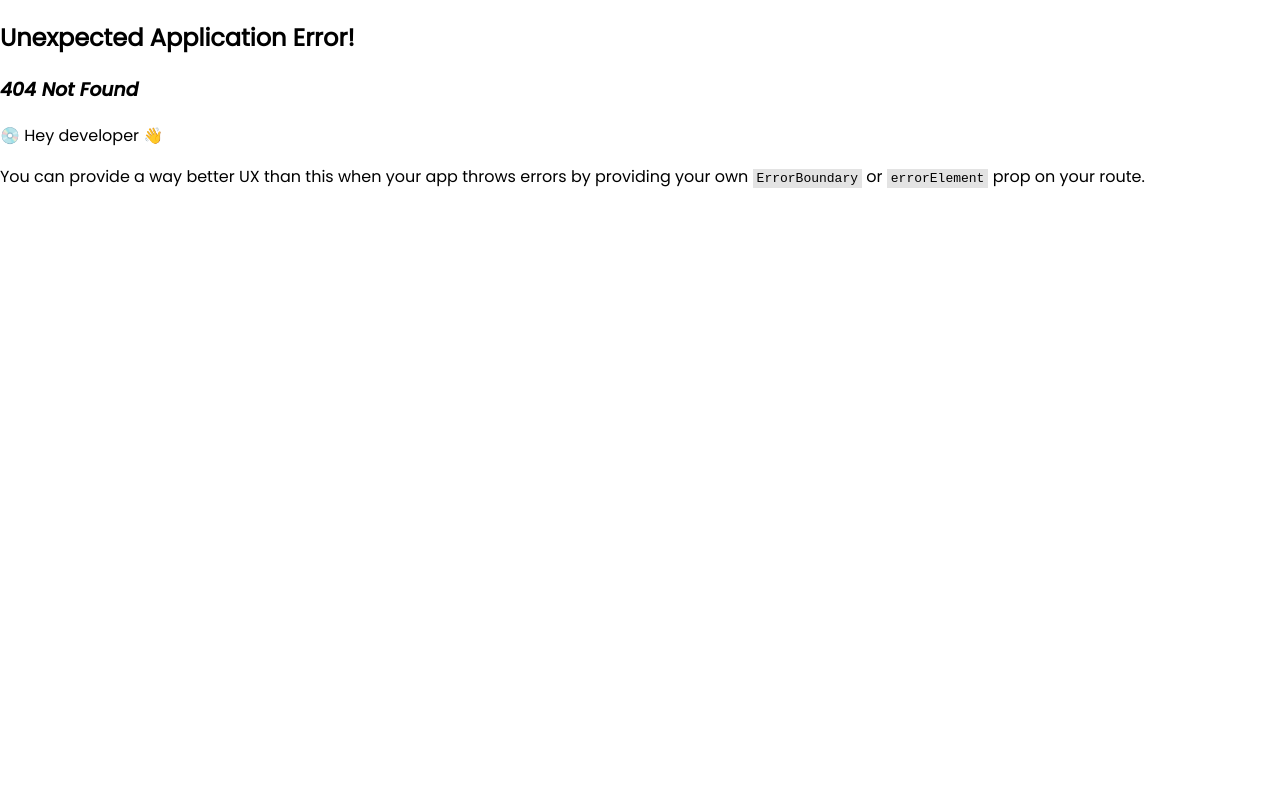
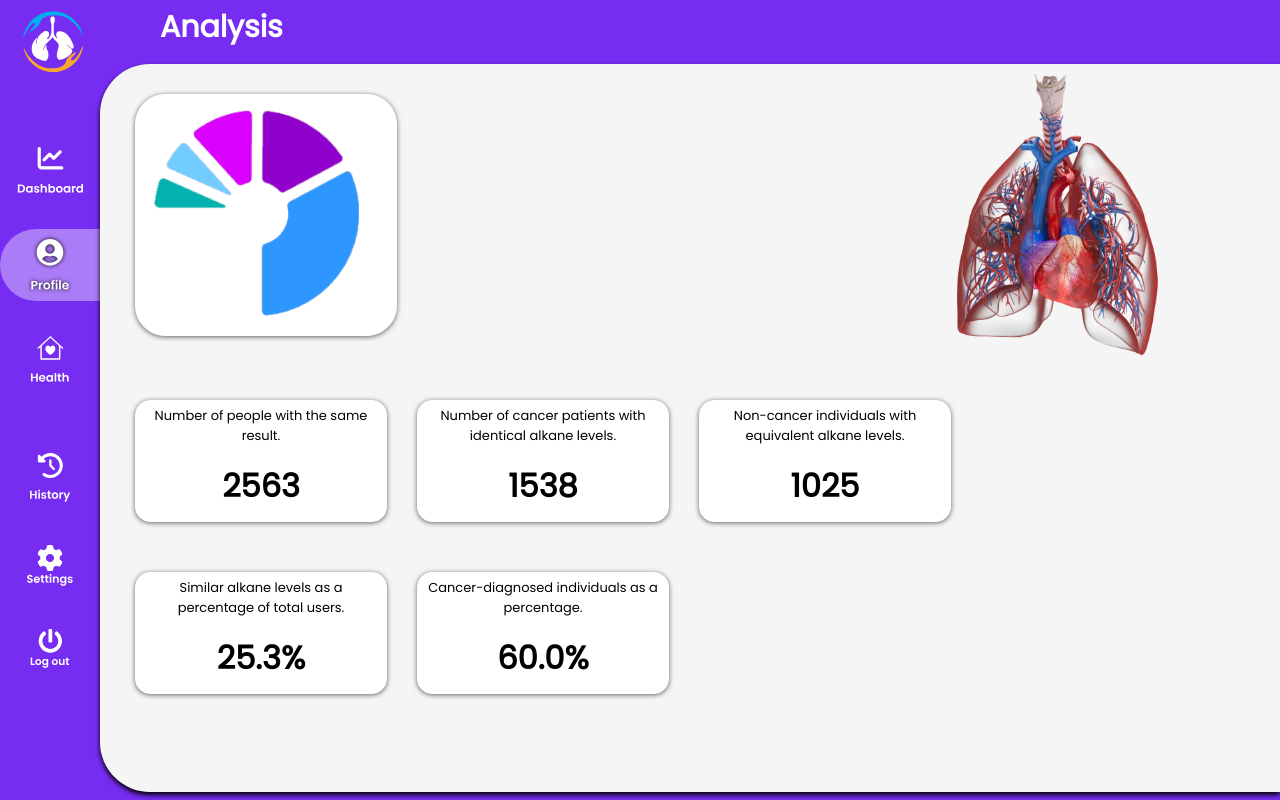
Before and after one commit to AjDep/Early_Lung_Cancer_Detection_System, a React (Vite) app in the folder UI/Hope-Finder/: page /analysis in a window 1280 px wide. Before the commit this address had no page. Built offline with nearby package versions, Linux system fonts and the light colour scheme.

Commit message:
Update navbar
Remove homepage and cerate fully functional navbar.

```diff
--- a/UI/Hope-Finder/src/App.css
+++ b/UI/Hope-Finder/src/App.css
@@ -1,5 +1,46 @@
 .App{
+  margin: 0;
+  padding: 0;
   height: 100vh;
   background-color: #772CF2;
   font-family:'poppins' ;
+  display: grid;
+  grid-template-columns: 1fr 15fr;
 }
+.content{
+  background-color: #f5f5f5;
+  padding-left: 5px;
+  margin-top: 15px;
+  height: 91vh;
+  border-radius: 50px 0px 0px 50px;
+  box-shadow: 0px 3px 5px 0px rgb(0, 0, 0);
+}
+.logo{
+  height: 80px;
+  width: 80px;
+}
+
+.navbar{
+  display: flex;
+  flex-direction: column;
+  padding: 0px;
+  margin: 0px;
+  gap: 50px;
+  align-items: center;
+}
+
+.mid{
+  display: flex;
+  flex-direction: column;
+  align-items: center;
+  text-align: center;
+  gap: 25px;
+}
+
+.bottem{
+  display: flex;
+  flex-direction: column;
+  align-items: center;
+  text-align: center;
+  gap: 25px;
+}
--- a/UI/Hope-Finder/src/App.jsx
+++ b/UI/Hope-Finder/src/App.jsx
@@ -1,13 +1,35 @@
 import { useState } from 'react'
 import './App.css';
-import Analysis from './Pages/Analysis/analysis';
-import Homepage from './Pages/Home/homepage';
+import { Outlet } from 'react-router-dom';
+import Navbar from './components/Navbar/navbar';
+import TestLogo from './assets/TestLogo.svg';
 
 
 function App() {
   return (
     <div className="App">
-      <Homepage/>
+
+      {/* ---------------------- Navbar -----------------------------*/}
+      <div className='navbar'>
+        <div >
+          <img src={TestLogo} alt="Logo" className='logo'/>
+        </div>
+
+        <div className='mid'>
+          <Navbar route="Dashboard"/>
+          <Navbar route="Analysis"/>
+          <Navbar route="Health"/>
+        </div>
+
+        <div className='bottem'>
+          <Navbar route="History"/>
+          <Navbar route="Setting"/>
+          <Navbar route="LogOut"/>
+        </div>
+    {/* -------------------------------------------------------*/}
+
+      </div>
+      <Outlet/>
     </div>
 
   );
--- a/UI/Hope-Finder/src/Pages/Analysis/analysis.jsx
+++ b/UI/Hope-Finder/src/Pages/Analysis/analysis.jsx
@@ -19,8 +19,7 @@ function Analysis(){
 
     <div>
       <Header name="Analysis"/>
-
-      <div className={style.content}>
+      <div className="content">
         <div className={style.top_container}>
           <Pie_chart/>
           <img src={lung} alt=""  className={style.lung}/>
--- a/UI/Hope-Finder/src/Pages/Analysis/anlysis.module.css
+++ b/UI/Hope-Finder/src/Pages/Analysis/anlysis.module.css
@@ -1,11 +1,4 @@
-.content{
-    background-color: #f5f5f5;
-    padding-left: 5px;
-    margin-top: 15px;
-    height: 91vh;
-    border-radius: 50px 0px 0px 50px;
-    box-shadow: 0px 3px 5px 0px rgb(0, 0, 0);
-}
+
 .top_container{
     margin-top: 16px;
     margin-left: 30px;
--- /dev/null
+++ b/UI/Hope-Finder/src/Pages/Dashboard/dashboard.jsx
@@ -0,0 +1,15 @@
+import Header from './../../components/header/header';
+
+
+function Dashboard(){
+    return(
+    <div>
+      <Header name="Dashboard"/>
+      <div className="content">
+        <h1>adsasda</h1>
+      </div>
+    </div>
+    );
+}
+
+export default Dashboard;
--- a/UI/Hope-Finder/src/Pages/Home/homepage.jsx
+++ /dev/null
@@ -1,14 +0,0 @@
-import Navbar from "../../components/Navbar/navbar";
-import Analysis from "../Analysis/analysis";
-import style from './homepage.module.css';
-
-function Homepage(){
-    return(
-        <div className={style.box}>
-            <Navbar/>
-            <Analysis/>
-        </div>
-    );
-}
-
-export default Homepage
--- a/UI/Hope-Finder/src/Pages/Home/homepage.module.css
+++ /dev/null
@@ -1,4 +0,0 @@
-.box{
-    display: grid;
-    grid-template-columns: 1fr 15fr;
-}
--- a/UI/Hope-Finder/src/components/Navbar/navbar.jsx
+++ b/UI/Hope-Finder/src/components/Navbar/navbar.jsx
@@ -7,27 +7,87 @@ import History from './../../assets/Navbar_History_btn.svg';
 import Setting from './../../assets/Setting_Settings_Btn.svg';
 import LogOut from './../../assets/Navbar_Log-Out-icon.svg';
 import style from './navbar.module.css'
+import { NavLink } from 'react-router-dom';
 
-function Navbar(){
-    return(
-        <div className={style.navbar}>
-            <div className={style.top}>
-                <img src={TestLogo} alt="Logo" className={style.logo}/>
-            </div>
+function Navbar(props){
 
-            <div className={style.mid}>
-                <img src={Dashboard} alt="Dashboard" className={style.dashboard}/>
-                <img src={Profile} alt="Profile" className={style.profile}/>
-                <img src={Health} alt="Health" className={style.health}/>
-            </div>
+    if(props.route === "Dashboard"){
+        return(
+            <NavLink to={"/"}>
+                {(linkProps)=>{
+                    return(
+                        <div className={linkProps.isActive ? style.container_active :style.container}>
+                            <img src={Dashboard} alt="Dashboard" className={style.dashboard}/>
+                        </div>
+                    );
+                }}
+            </NavLink>
+        );
+    } else if(props.route === "Analysis"){
+        return(
+            <NavLink to={"/analysis"}>
+                {(linkProps)=>{
+                    return(
+                        <div className={linkProps.isActive ? style.container_active :style.container}>
+                             <img src={Profile} alt="Profile" className={style.profile}/>
+                        </div>
+                    );
+                }}
+            </NavLink>
+        );
+    } else if(props.route === "Health"){
+        return(
+            <NavLink to={"/health"}>
+                {(linkProps)=>{
+                    return(
+                        <div className={linkProps.isActive ? style.container_active :style.container}>
+                             <img src={Health} alt="Health" className={style.health}/>
+                        </div>
+                    );
+                }}
+            </NavLink>
+        );
+    }
 
-            <div className={style.bottem}>
-                <img src={History} alt="History" className={style.history}/>
-                <img src={Setting} alt="Settings" className={style.setting}/>
-                <img src={LogOut} alt="Log Out" className={style.logout}/>
-            </div>
-      </div>
-    );
+    else if(props.route === "History"){
+        return(
+            <NavLink to={"/history"}>
+                {(linkProps)=>{
+                    return(
+                        <div className={linkProps.isActive ? style.container_active :style.container}>
+                             <img src={History} alt="History" className={style.history}/>
+                        </div>
+                    );
+                }}
+            </NavLink>
+        );
+    } else if(props.route === "Setting"){
+        return(
+            <NavLink to={"/settings"}>
+                {(linkProps)=>{
+                    return(
+                        <div className={linkProps.isActive ? style.container_active :style.container}>
+                               <img src={Setting} alt="Settings" className={style.setting}/>
+                        </div>
+                    );
+                }}
+            </NavLink>
+        );
+    }
+    else if(props.route === "LogOut"){
+        return(
+            <NavLink to={"/logout"}>
+                {(linkProps)=>{
+                    return(
+                        <div className={linkProps.isActive ? style.container_active :style.container}>
+                               <img src={LogOut} alt="Log Out" className={style.logout}/>
+                        </div>
+                    );
+                }}
+            </NavLink>
+
+        );
+    }
 }
 
 export default Navbar
--- a/UI/Hope-Finder/src/components/Navbar/navbar.module.css
+++ b/UI/Hope-Finder/src/components/Navbar/navbar.module.css
@@ -1,56 +1,58 @@
-.navbar{
-    display: flex;
-    flex-direction: column;
-    padding: 0px;
-    margin: 0px;
-    gap: 90px;
-    align-items: center;
-  }
-
-.mid{
-    display: flex;
-    flex-direction: column;
-    align-items: center;
-    text-align: center;
-    gap: 25px;
-}
-
-.bottem{
-    display: flex;
-    flex-direction: column;
-    align-items: center;
-    text-align: center;
-    gap: 25px;
-}
-
-
-.logo{
-    height: 80px;
-    width: 80px;
-  }
 
 .dashboard{
-    width: 70px;
-    height: 45px;
+    width: 75px;
+    height: 50px;
 }
 .profile{
-    width: 35px;
-    height: 50px;
+    width: 60px;
+    height: 55px;
 }
 .health{
-    width: 40px;
+    width: 50px;
     height: 50px;
 }
 
 .history{
-    width: 40px;
+    width: 50px;
+    height: 50px;
+}
+.setting{
+    width: 50px;
+    height: 42px;
+}
+.logout{
+    width: 50px;
     height: 40px;
 }
-.setting{
-    width: 40px;
-    height: 40px;
+
+.container{
+    padding: 0px;
+    padding-top: 10px;
+    margin: 0;
+    width: 100px;
 }
-.logout{
-    width: 40px;
-    height: 40px;
+.container:hover{
+    padding: 0px;
+    padding-top: 10px;
+    margin: 0;
+    width: 100px;
+    border-radius:50px 0px 0px 50px ;
+    background-color: #7f13cc;
+    box-shadow: 0px 2px 6px 0px rgb(38, 35, 35);
 }
+.container_active {
+    padding: 0px;
+    padding-top: 10px;
+    margin: 0;
+    width: 100px;
+    border-radius:50px 0px 0px 50px ;
+    background-color: #AB7CF7;
+    -webkit-filter: drop-shadow(15px 0 0 15px  rgb(6, 6, 6)); /* Adds a red shadow on hover */
+  filter: drop-shadow(15px 0 0 15px rgb(8, 8, 8));
+
+}
+.container_active img{
+
+    -webkit-filter: drop-shadow(0 0 5px rgb(6, 6, 6)); /* Adds a red shadow on hover */
+  filter: drop-shadow(0 0 2px  rgb(8, 8, 8));
+}
```
Also changed, not shown: UI/Hope-Finder/src/main.jsx (+12 -1 lines).
